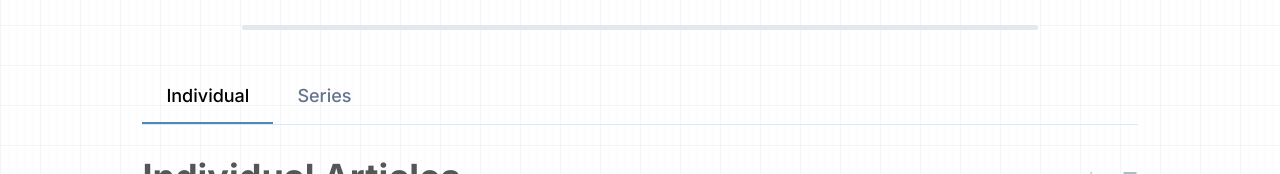
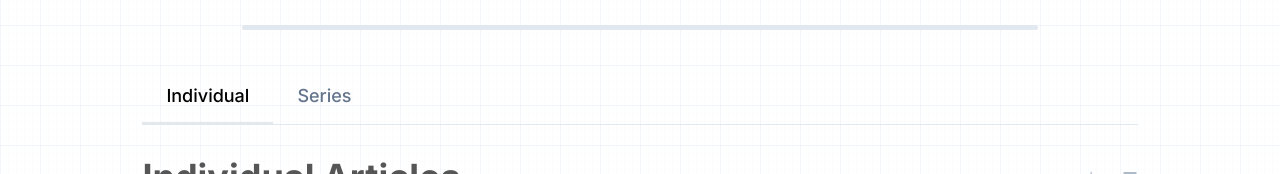
Before and after one commit to markmcguire011/Sentennial, a Next.js app: page /articles in a window 1280 px wide. Shown: the part 455-629 px from the top of the page. Built offline with nearby package versions, Linux system fonts and the light colour scheme.

Commit message:
test: bottom border for tab switching

```diff
--- a/components/content/articles/articles.tsx
+++ b/components/content/articles/articles.tsx
@@ -203,7 +203,7 @@ export default function Articles({ articles, series = [] }: Props) {
           className={clsx(
             "py-3 px-6 font-medium text-lg transition-colors border-b-2",
             activeTab === "articles"
-              ? "border-brand-color"
+              ? "border-red"
               : "border-transparent text-slate-500 hover:text-slate-800"
           )}
         >
@@ -214,7 +214,7 @@ export default function Articles({ articles, series = [] }: Props) {
           className={clsx(
             "py-3 px-6 font-medium text-lg transition-colors border-b-2",
             activeTab === "series"
-              ? "border-brand-color"
+              ? "border-red"
               : "border-transparent text-slate-500 hover:text-slate-800"
           )}
         >
```
